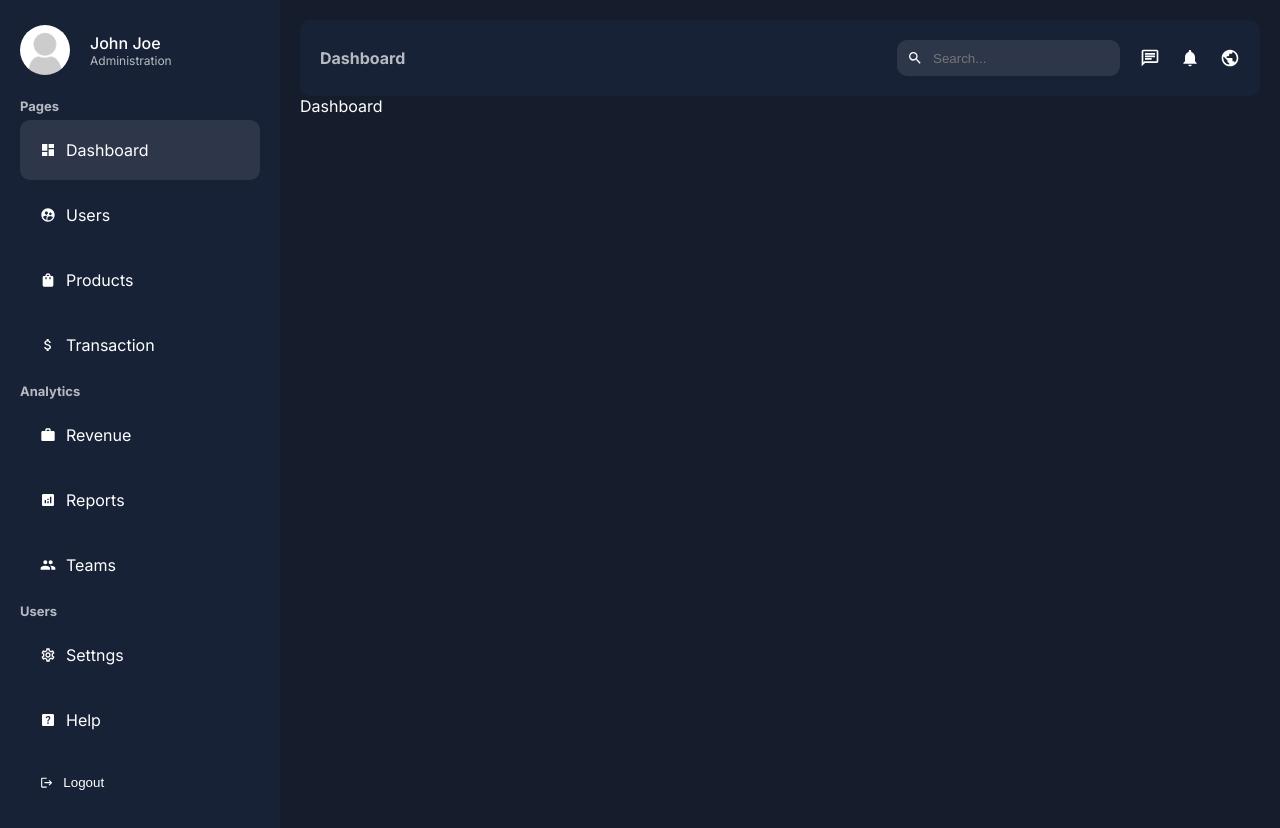
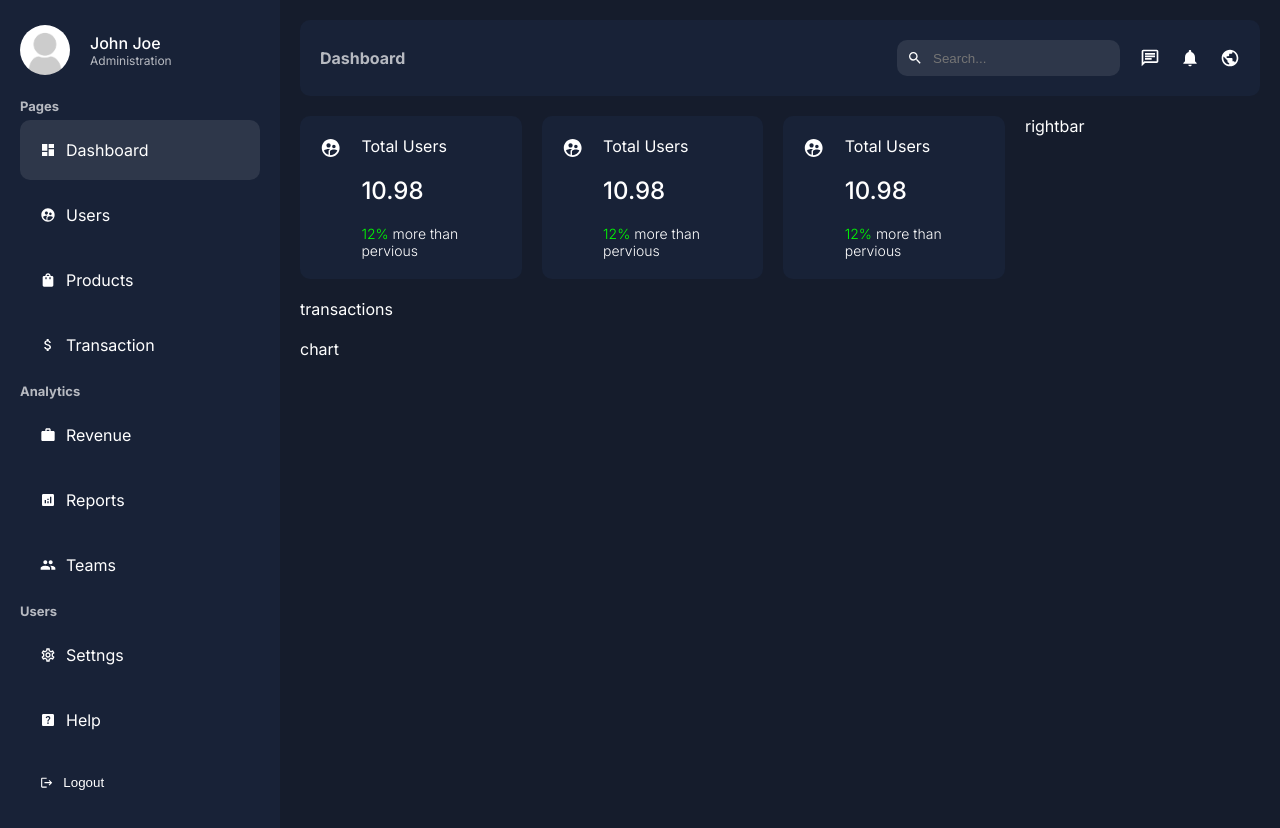
Before and after one commit to pranavo72bex/nextjs-admin, a Next.js app: page /dashboard in a window 1280 px wide. Built offline with nearby package versions, Linux system fonts and the light colour scheme.

Commit message:
chore:  card container

```diff
--- a/app/dashboard/page.jsx
+++ b/app/dashboard/page.jsx
@@ -1,6 +1,24 @@
+import Card from "../ui/dashboard/card/card"
+import Chart from "../ui/dashboard/chart/chart"
+import styles from "../ui/dashboard/dashboard.module.css"
+import Rightbar from "../ui/dashboard/rightbar/rightbar"
+import Transactions from "../ui/dashboard/transaction/transaction"
 const DashboardPage = () => {
     return (
-        <div>Dashboard</div>
+        <div className={styles.wrapper}>
+            <div className={styles.main}>
+                <div className={styles.cards}>
+                    <Card />
+                    <Card />
+                    <Card />
+                </div>
+                <Transactions />
+                <Chart />
+            </div>
+            <div className={styles.side}>
+                <Rightbar />
+            </div>
+        </div>
     )
 }
 
--- /dev/null
+++ b/app/ui/dashboard/card/card.jsx
@@ -0,0 +1,16 @@
+
+import { MdSupervisedUserCircle } from "react-icons/md"
+import styles from "./card.module.css"
+const Card = () => {
+    return (
+        <div className={styles.container}>
+            <MdSupervisedUserCircle size={24} />
+            <div className={styles.text}>
+                <span className={styles.title}>Total Users</span>
+                <span className={styles.number}>10.98</span>
+                <span className={styles.details}><span className={styles.positive}>12%</span> more than pervious</span>
+            </div>
+        </div>
+    )
+}
+export default Card
--- /dev/null
+++ b/app/ui/dashboard/card/card.module.css
@@ -0,0 +1,37 @@
+.container {
+    display: flex;
+    padding: 20px;
+    background-color: var(--bgSoft);
+    gap: 20px;
+    border-radius: 10px;
+    cursor: pointer;
+    width: 100%;
+}
+
+.container:hover {
+    background-color: var(--hover);
+}
+
+.text {
+    display: flex;
+    flex-direction: column;
+    gap: 20px;
+}
+
+.number {
+    font-size: 24px;
+    font-weight: 500;
+}
+
+.details {
+    font-size: 14px;
+    font-weight: 300;
+}
+
+.positive {
+    color: lime;
+}
+
+.nevative {
+    color: red;
+}
--- /dev/null
+++ b/app/ui/dashboard/chart/chart.jsx
@@ -0,0 +1,9 @@
+
+const Chart = () => {
+    return (
+        <div >
+            chart
+        </div>
+    )
+}
+export default Chart
--- a/app/ui/dashboard/dashboard.module.css
+++ b/app/ui/dashboard/dashboard.module.css
@@ -12,3 +12,26 @@
     flex: 4;
     padding: 20px;
 }
+
+.wrapper {
+    display: flex;
+    gap: 20px;
+    margin-top: 20px;
+}
+
+.main {
+    flex: 3;
+    display: flex;
+    flex-direction: column;
+    gap: 20px;
+}
+
+.cards {
+    display: flex;
+    gap: 20px;
+    justify-content: space-between;
+}
+
+.side {
+    flex: 1;
+}
--- /dev/null
+++ b/app/ui/dashboard/rightbar/rightbar.jsx
@@ -0,0 +1,10 @@
+import styles from "./rightbar.module.css"
+
+const Rightbar = () => {
+    return (
+        <div className={styles.container}>
+            rightbar
+        </div>
+    )
+}
+export default Rightbar
--- /dev/null
+++ b/app/ui/dashboard/transaction/transaction.jsx
@@ -0,0 +1,9 @@
+import styles from "./transaction.module.css"
+const Transactions = () => {
+    return (
+        <div className={styles.container}>
+            transactions
+        </div>
+    )
+}
+export default Transactions
```
Also changed, not shown: app/ui/dashboard/chart/chart.module.css (added), app/ui/dashboard/rightbar/rightbar.module.css (added), app/ui/dashboard/transaction/transaction.module.css (added).
